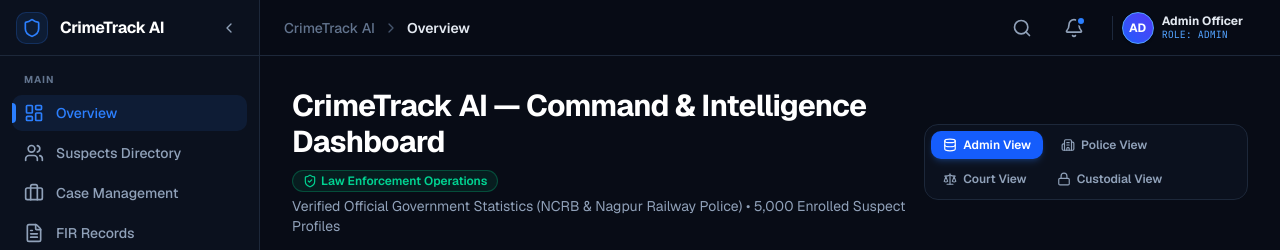
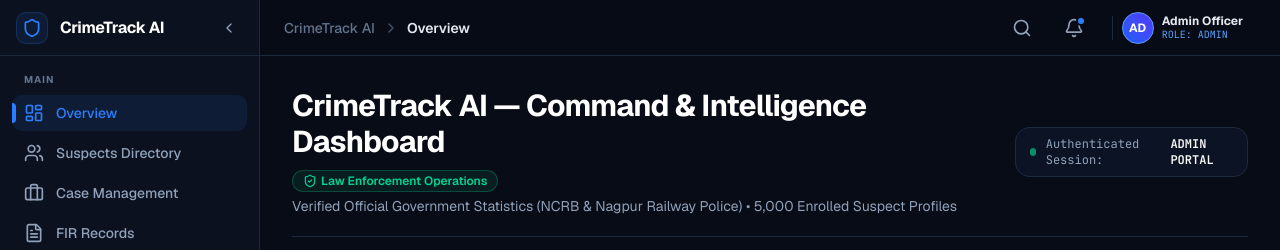
Before and after one commit to YashRahane2026/MajorProject, a Next.js app: page /overview in a window 1280 px wide. Shown: the top 250 px of the page. Built offline with nearby package versions, Linux system fonts and the light colour scheme.

Commit message:
fix: remove role selector tabs from overview dashboard header

```diff
--- a/src/app/(dashboard)/overview/page.tsx
+++ b/src/app/(dashboard)/overview/page.tsx
@@ -65,16 +65,6 @@ export default function OverviewPage() {
     window.addEventListener('crimetrack-role-change', syncRole);
     return () => window.removeEventListener('crimetrack-role-change', syncRole);
   }, []);
-
-  const handleRoleSelect = (role: RoleKey) => {
-    setActiveRole(role);
-    if (typeof window !== 'undefined') {
-      document.cookie = `demo_role=${role}; path=/; max-age=86400`;
-      localStorage.setItem('demo_role', role);
-      localStorage.setItem('demo_user', `${role.charAt(0).toUpperCase() + role.slice(1)} Officer`);
-      window.dispatchEvent(new CustomEvent('crimetrack-role-change', { detail: { role } }));
-    }
-  };
 
   // Available years per jurisdiction based on verified official records
   const availableYears = useMemo(() => {
@@ -218,31 +208,11 @@ export default function OverviewPage() {
           </p>
         </div>
 
-        {/* Role View Selector Tabs */}
-        <div className="flex flex-wrap items-center gap-1.5 bg-[hsl(222,47%,8%)] p-1.5 rounded-xl border border-[hsl(217,33%,17%)]">
-          {[
-            { id: 'admin' as RoleKey, label: 'Admin View', icon: Database },
-            { id: 'police' as RoleKey, label: 'Police View', icon: Building2 },
-            { id: 'court' as RoleKey, label: 'Court View', icon: Scale },
-            { id: 'custodial' as RoleKey, label: 'Custodial View', icon: Lock },
-          ].map((tab) => {
-            const Icon = tab.icon;
-            const isActive = activeRole === tab.id;
-            return (
-              <button
-                key={tab.id}
-                onClick={() => handleRoleSelect(tab.id)}
-                className={`px-3 py-1.5 rounded-lg text-xs font-semibold flex items-center gap-1.5 transition-all ${
-                  isActive
-                    ? 'bg-blue-600 text-white shadow-md shadow-blue-500/20'
-                    : 'text-slate-400 hover:text-white hover:bg-slate-800/60'
-                }`}
-              >
-                <Icon className="w-3.5 h-3.5" />
-                {tab.label}
-              </button>
-            );
-          })}
+        {/* Authenticated Departmental Session Badge */}
+        <div className="flex items-center gap-2.5 text-xs font-mono text-slate-300 bg-slate-900/70 px-3.5 py-2 rounded-xl border border-slate-800">
+          <span className="w-2 h-2 rounded-full bg-emerald-500 animate-pulse" />
+          <span className="text-slate-400">Authenticated Session:</span>
+          <span className="text-white font-semibold uppercase">{activeRole} Portal</span>
         </div>
       </div>
 
```
